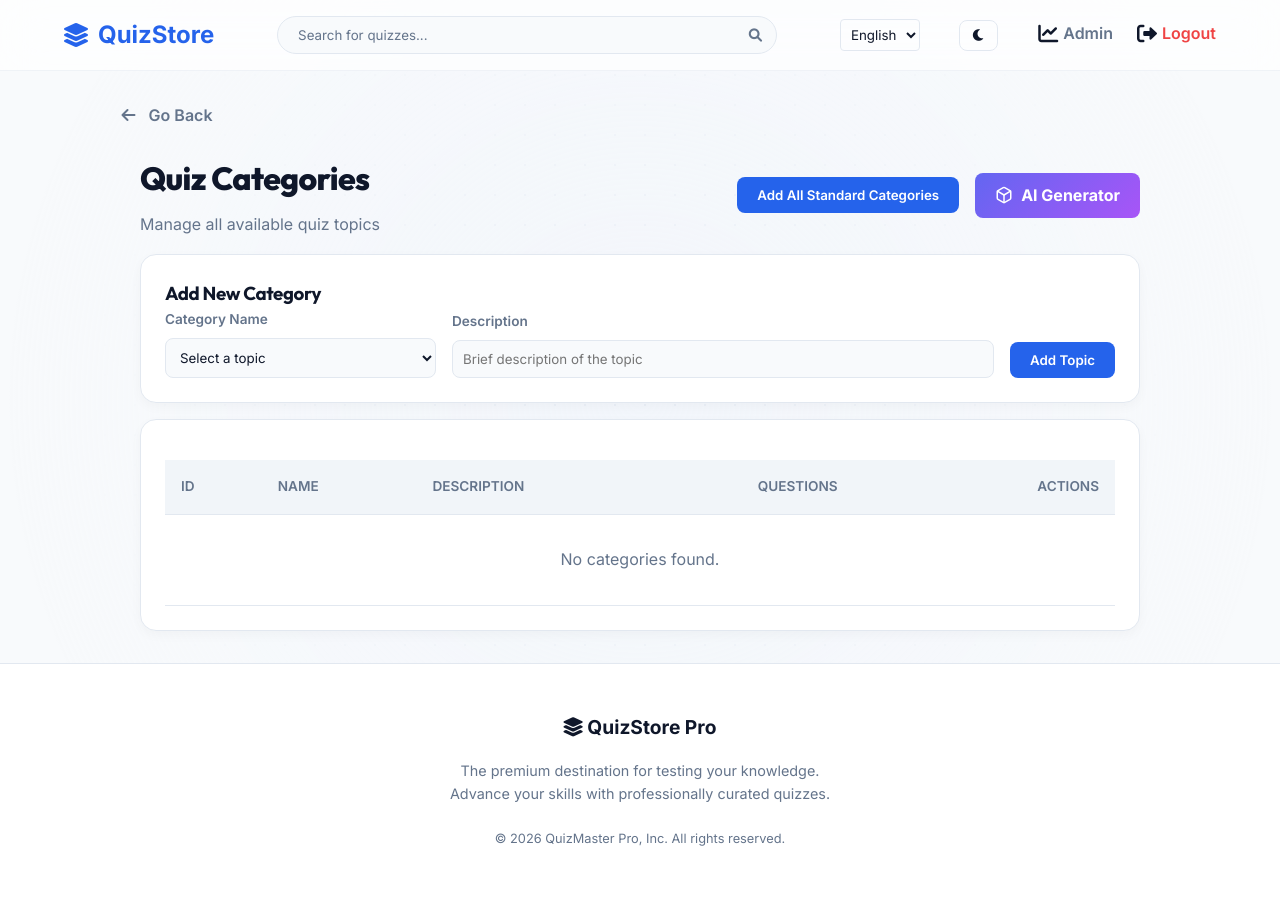
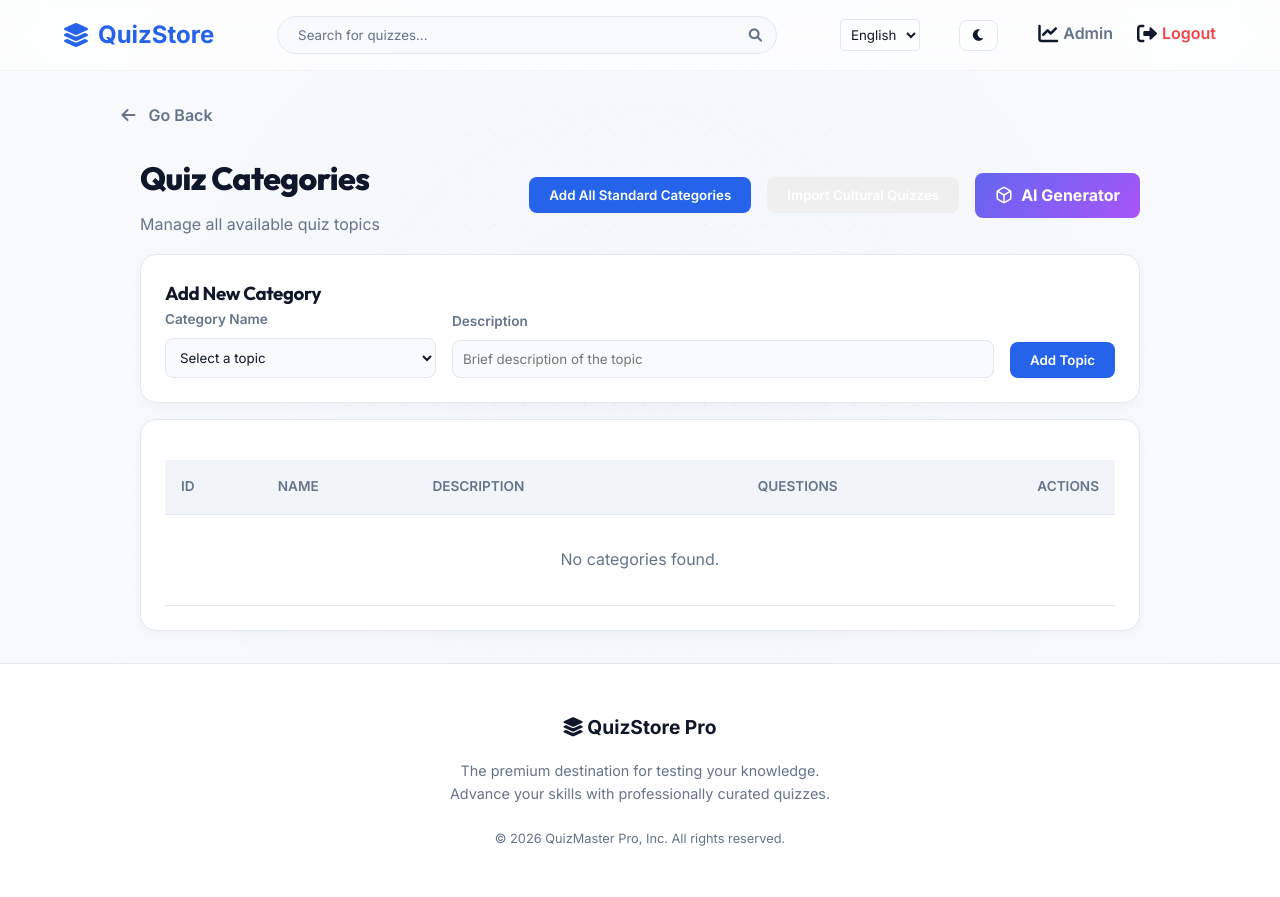
Before and after one commit to ronakdevaliya7-max/quizemaster-game, a Flask app: page /admin/categories in a window 1280 px wide. Run offline with Flask 3, Linux system fonts and the light colour scheme; a user stored in the database is signed in; data that the repository does not hold is empty.

Commit message:
Add Import Cultural Quizzes button

```diff
--- a/qgame/app.py
+++ b/qgame/app.py
@@ -988,6 +988,26 @@
     flash('Started adding all standard categories! Please refresh the page in a few seconds.', 'success')
     return redirect(url_for('admin_categories'))
 
+@app.route('/admin/import_culture', methods=['POST'])
+@login_required
+def admin_import_culture():
+    if current_user.role != 'admin':
+        return redirect(url_for('user_dashboard'))
+
+    import subprocess
+    import sys
+    import os
+
+    script_path = os.path.join(basedir, '..', 'import_culture_quizzes.py')
+    if os.path.exists(script_path):
+        # Run the script in the background
+        subprocess.Popen([sys.executable, script_path])
+        flash('Started importing Ramayana, Mahabharata, and Hindu Gods quizzes! Please refresh the page in a few seconds.', 'success')
+    else:
+        flash('Could not find the import script.', 'error')
+
+    return redirect(url_for('admin_categories'))
+
 
 
 @app.route('/admin/ai_generator', methods=['GET', 'POST'])
--- a/qgame/templates/admin/categories.html
+++ b/qgame/templates/admin/categories.html
@@ -11,6 +11,11 @@
             <form action="{{ url_for('admin_import_custom') }}" method="POST" onsubmit="return confirm('Add all Standard 1 to 12 categories?');">
                 <button type="submit" class="btn btn-primary" style="padding: 10px 20px; border-radius: 8px; font-weight: 600;">
                     Add All Standard Categories
+                </button>
+            </form>
+            <form action="{{ url_for('admin_import_culture') }}" method="POST" onsubmit="return confirm('Import Ramayana, Mahabharata, and Hindu God quizzes?');">
+                <button type="submit" class="btn btn-warning" style="padding: 10px 20px; border-radius: 8px; font-weight: 600; color: white;">
+                    Import Cultural Quizzes
                 </button>
             </form>
 
```
